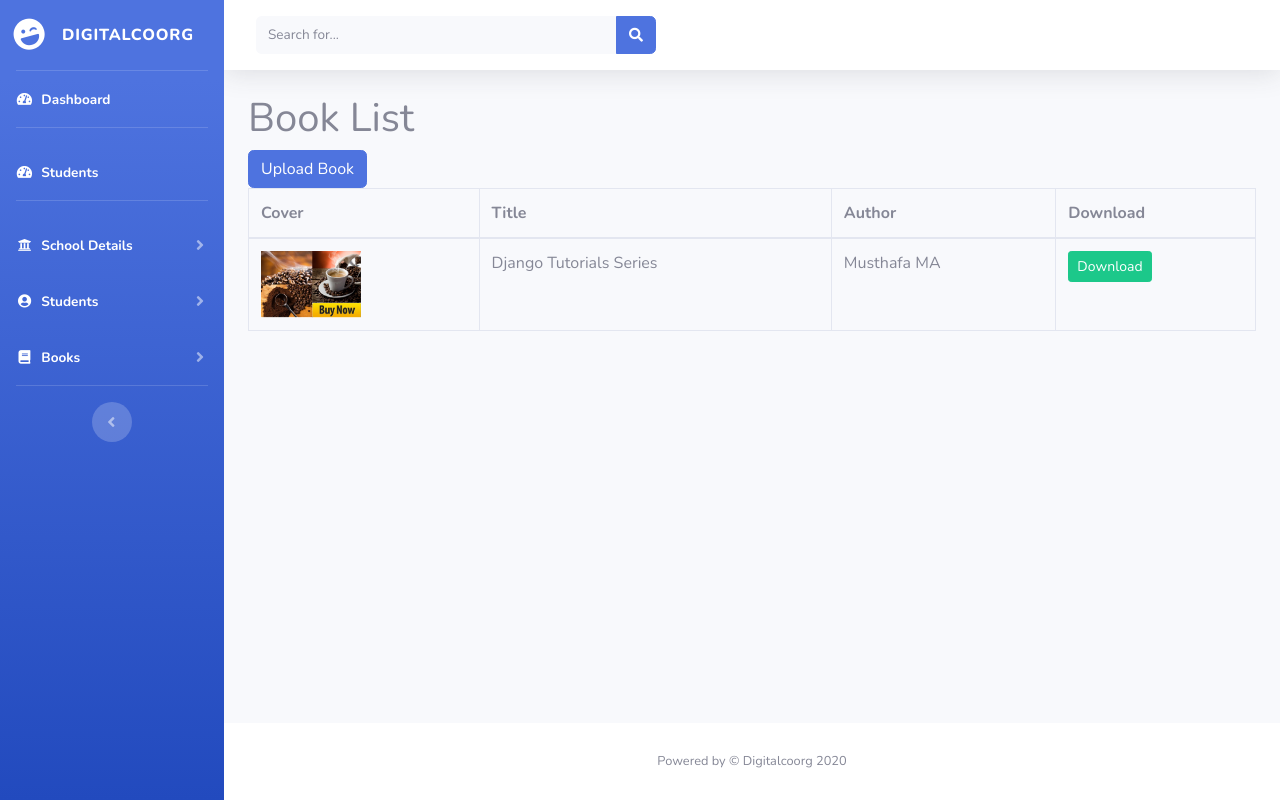
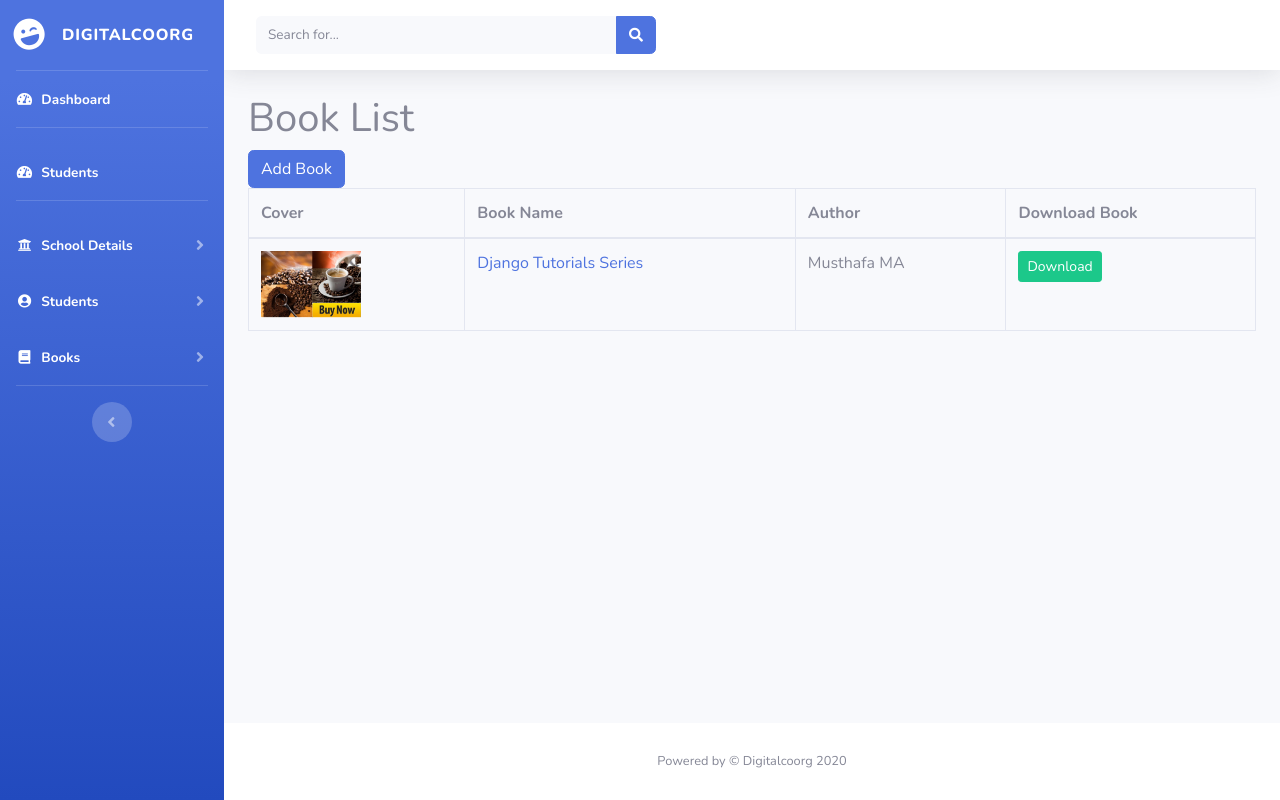
Before and after one commit to mamusthafa/django_school, a Django app: page /students/books/ in a window 1280 px wide. Run offline with Django 3.2, Linux system fonts and the light colour scheme; data comes from the database, SQL or seed files in the repository; both versions use the stored data as it was after the commit; some libraries are stand-ins or nearby versions.

Commit message:
book module files updated

```diff
--- /dev/null
+++ b/students/templates/students/book_delete.html
@@ -0,0 +1,5 @@
+{% extends 'students/base.html' %}
+{% block content %}
+    <h1>Book has been deleted!</h1>
+
+{% endblock content %}
--- a/students/templates/students/booklist.html
+++ b/students/templates/students/booklist.html
@@ -1,14 +1,14 @@
 {% extends 'students/base.html' %}
 {% block content %}
     <h1>Book List</h1>
-    <a href="{% url 'upload_book' %}" class="btn btn-primary">Upload Book</a>
+    <a href="{% url 'upload_book' %}" class="btn btn-primary">Add Book</a>
     <table class="table table-bordered">
         <thead>
             <tr>
                 <th>Cover</th>
-                <th>Title</th>
+                <th>Book Name</th>
                 <th>Author</th>
-                <th>Download</th>
+                <th>Download Book</th>
             </tr>
         </thead>
         <tbody>
@@ -19,7 +19,7 @@
                     <img src="{{ book.cover.url }}" style="width:100px;">
                 {% endif %}
                 </td>
-                <td>{{ book.title }}</td>
+                <td><a href="{% url 'book_detail' book.id %}">{{ book.title }}</a></td>
                 <td>{{ book.author }}</td>
                 <td>
                 {% if book.pdf %}
--- a/students/urls.py
+++ b/students/urls.py
@@ -15,6 +15,9 @@ urlpatterns = [
     path('student/<int:pk>/update/', StudentUpdateView.as_view(), name='student-update'),
     path('student/<int:pk>/delete/', StudentDeleteView.as_view(), name='student-delete'),
     path('books/', views.book_list, name='book_list'),
+    path('books/book_detail/<int:id>/', views.book_detail, name='book_detail'),
+    path('books/<int:id>/update/', views.book_update, name='book-update'),
+    path('books/<int:id>/delete/', views.book_delete, name='book-delete'),
     path('books/upload/', views.upload_book, name='upload_book'),
 
 ]
--- a/students/views.py
+++ b/students/views.py
@@ -1,6 +1,7 @@
 from django.shortcuts import render, get_object_or_404,redirect
 from django.contrib.auth.mixins import LoginRequiredMixin, UserPassesTestMixin
 from django.contrib.auth.models import User
+from django.contrib.auth.decorators import login_required
 from django.core.paginator import Paginator
 from django.views.generic import ListView, DetailView, CreateView, UpdateView, DeleteView
 from .models import Student
@@ -134,6 +135,7 @@ def book_list(request):
     return render(request, 'students/booklist.html', {'books':books})
 
 
+@login_required
 def upload_book(request):
     if request.method == 'POST':
         form = BookForm(request.POST, request.FILES)
@@ -143,3 +145,28 @@ def upload_book(request):
     else:
         form = BookForm()
     return render(request, 'students/upload_books.html', {'form':form})
+
+
+def book_detail(request, id):
+    book = Book.objects.get(id = id)
+    return render(request, 'students/book_detail.html', {'book':book})
+
+
+def book_update(request, id):
+    book = get_object_or_404(Book, id=id)
+    form = BookForm(request.POST or None,request.FILES or None, instance=book)
+    if form.is_valid():
+        form.save()
+        return redirect('/students/books')
+    context = {"form": form}
+    return render(request, 'students/book_update.html', context)
+
+
+
+def book_delete(request, id):
+    book = get_object_or_404(Book, id=id)
+    if request.method == 'POST':
+        book.delete()
+        return redirect('/students/books')
+    context = {"book": book}
+    return render(request, 'students/book_confirm_delete.html', context)
```
Also changed, not shown: students/templates/students/book_confirm_delete.html (added, +16 -0 lines), students/templates/students/book_detail.html (added, +17 -0 lines), students/templates/students/book_update.html (renamed from students/templates/students/upload_book.html, +4 -3 lines), db.sqlite3, media/books/cover/IMG_20190803_130905.jpg (added), media/books/cover/Masks_sanitizers__more.png (added), media/books/cover/g1B1Y47bpk.jpg (added), media/books/cover/trialyogaclass.jpg (added), readme.md, students/models.py (line endings or trailing spaces), 2 other files.
